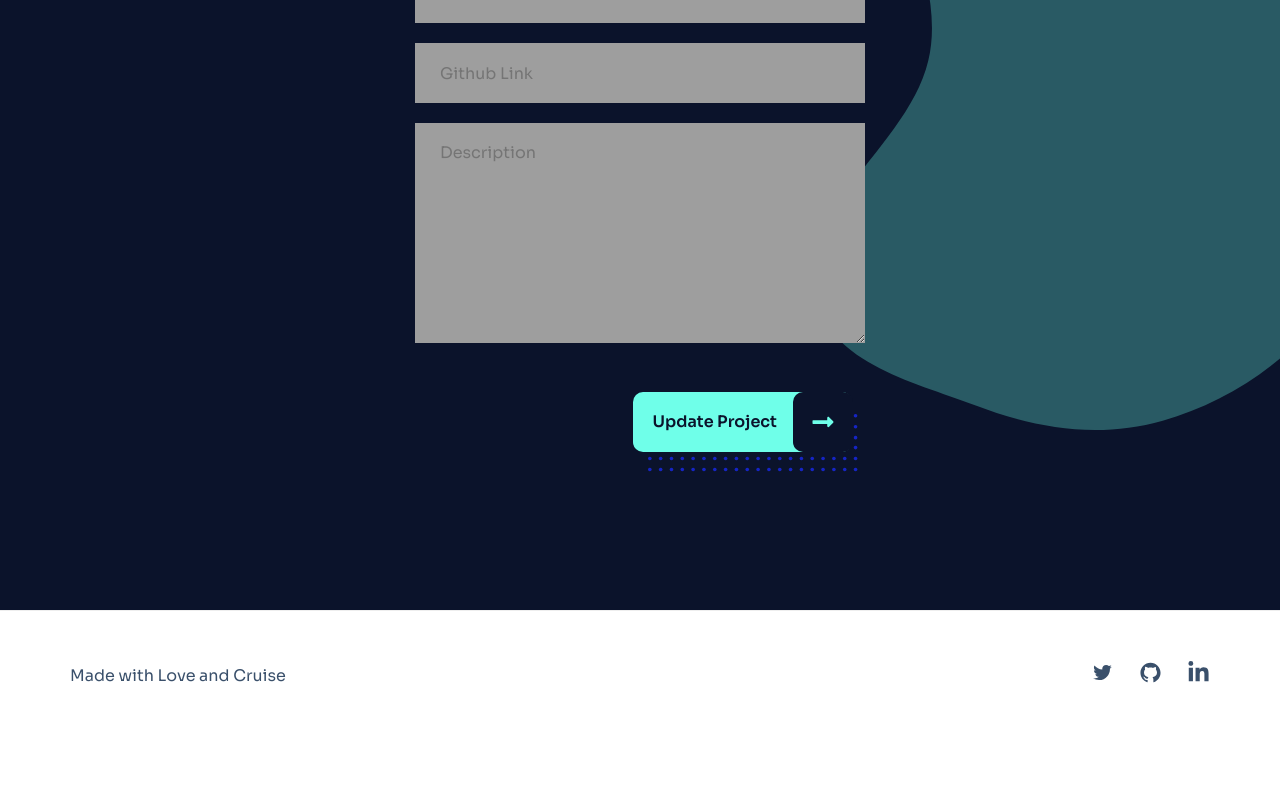
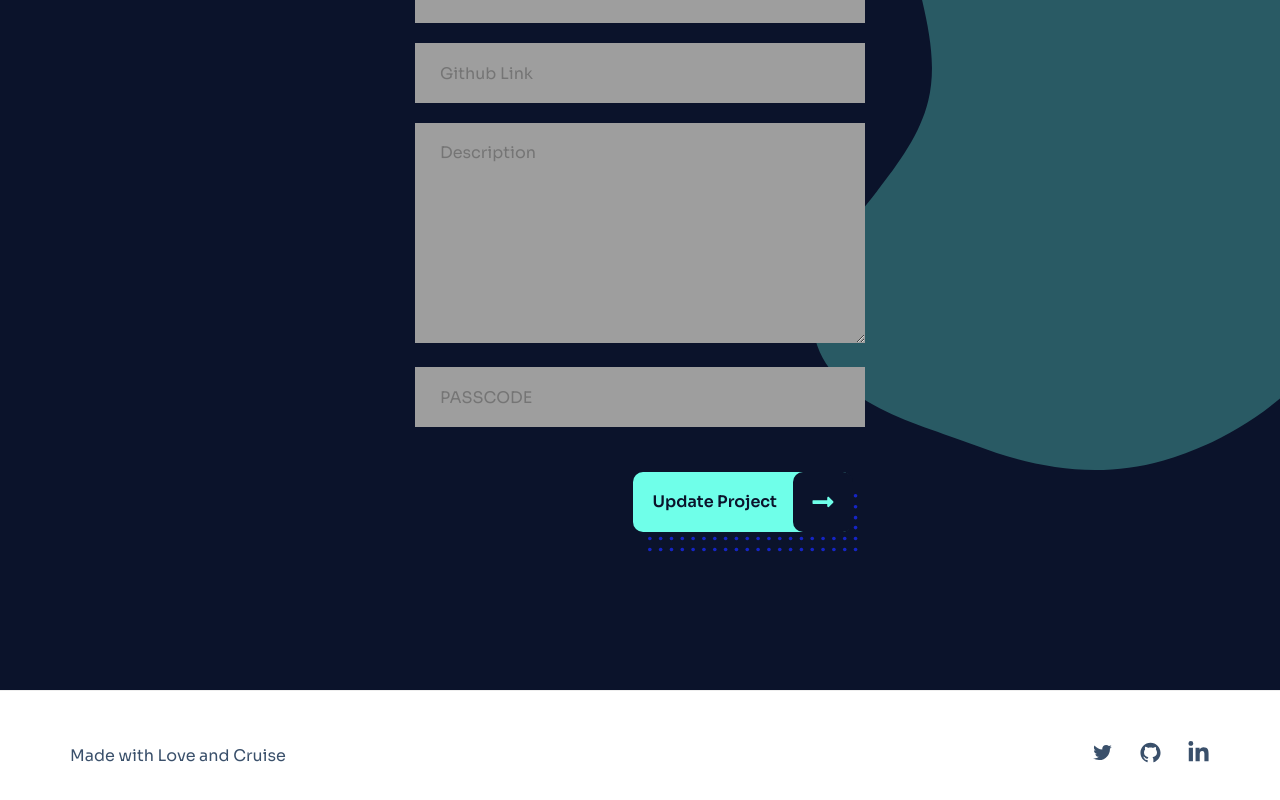
Before and after one commit to MelvinManni/portfolio-v3, a React (Create React App) app: page /admin/project/edit/1 in a window 1280 px wide. Shown: the part 572-1372 px from the top of the page. Before the commit the page ends 1312 px from the top, so only its background shows below. Built offline with nearby package versions, Linux system fonts and the light colour scheme; no server answers.

Commit message:
projects set up

```diff
--- a/src/components/Utilities/ProjectCard.js
+++ b/src/components/Utilities/ProjectCard.js
@@ -8,7 +8,6 @@ import colors from "../../assets/jss/colors";
 const Wrapper = styled.div`
   width: 100%;
   height: 100%;
-  margin-bottom: 20px;
   box-shadow: 0px 0px 9px 1px rgba(127, 131, 140, 0.16);
   border-radius: 8px;
   position: relative;
--- a/src/pages/Admin/AddProject.js
+++ b/src/pages/Admin/AddProject.js
@@ -16,6 +16,7 @@ export default function AddProject() {
     img: "",
     github: "",
     description: "",
+    passcode: "",
   });
   const [modal, setModal] = React.useState(false);
   const [alert, setAlert] = React.useState({
@@ -48,7 +49,7 @@ export default function AddProject() {
           img: "",
           github: "",
           description: "",
-        })
+        });
       }, 1000);
     }
   };
@@ -78,6 +79,7 @@ export default function AddProject() {
             <InputField type="text" name="link" value={state.link} onChange={handleChange} placeholder="Live Link" />
             <InputField type="text" name="github" value={state.github} onChange={handleChange} placeholder="Github Link" />
             <TextArea type="text" name="description" value={state.description} onChange={handleChange} rows={9} placeholder="Description" />
+            <InputField required type="text" name="passcode" value={state.passcode} onChange={handleChange} placeholder="PASSCODE" />
             <ButtonWrapper>
               <Button loading={loading} reverse>
                 Add Project{" "}
--- a/src/pages/Admin/EditProject.js
+++ b/src/pages/Admin/EditProject.js
@@ -112,6 +112,7 @@ export default function EditProject() {
               <InputField type="text" name="link" value={state.link} onChange={handleChange} placeholder="Live Link" />
               <InputField type="text" name="github" value={state.github} onChange={handleChange} placeholder="Github Link" />
               <TextArea type="text" name="description" value={state.description} onChange={handleChange} rows={9} placeholder="Description" />
+              <InputField required type="text" name="passcode" value={state.passcode} onChange={handleChange} placeholder="PASSCODE" />
               <ButtonWrapper>
                 <Button loading={updating} reverse>
                   Update Project{" "}
--- a/src/pages/Home/Projects.js
+++ b/src/pages/Home/Projects.js
@@ -51,7 +51,7 @@ export default function Projects() {
           <GridContainer justify="center"></GridContainer>
         ) : projects.length > 0 ? (
           projects.map((item, indx) => (
-            <GridCol key={indx.toString()} col={12} md={6} lg={5}>
+            <GridCol style={{ marginBottom: 20 }} key={indx.toString()} col={12} md={6} lg={5}>
               <ProjectCard img={item.img} title={item.title} github={item.github} link={item.link} description={item.description} />
             </GridCol>
           ))
```
